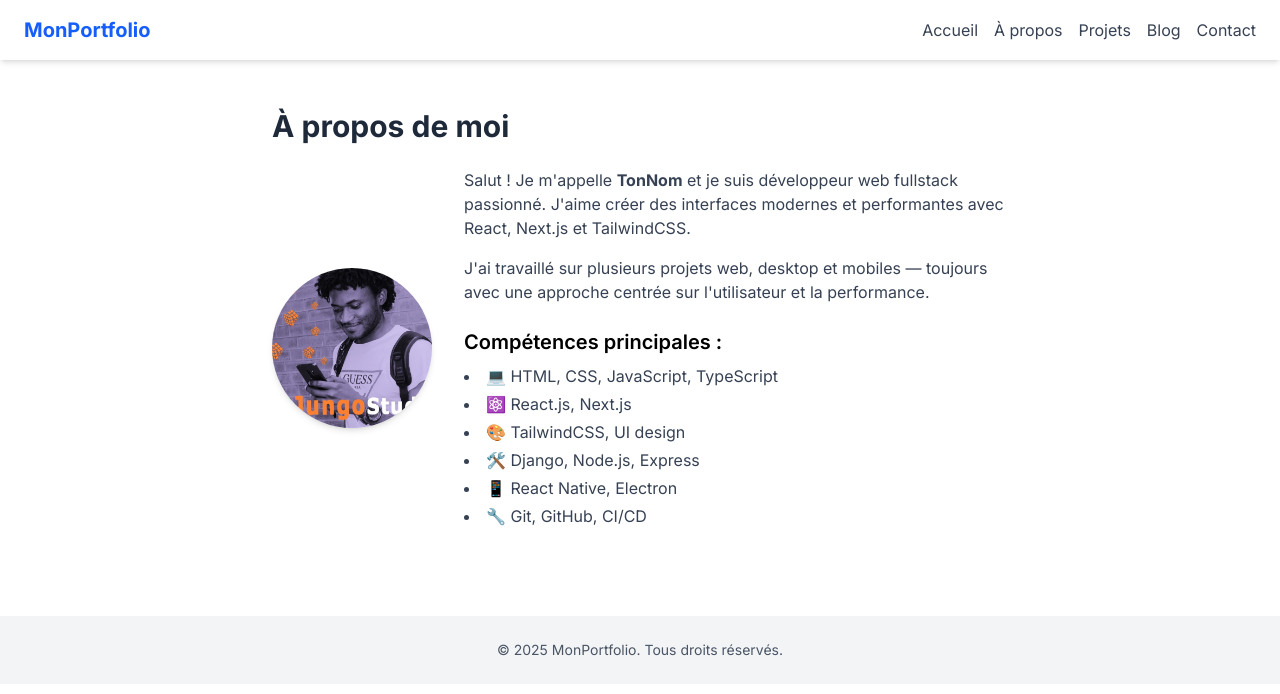
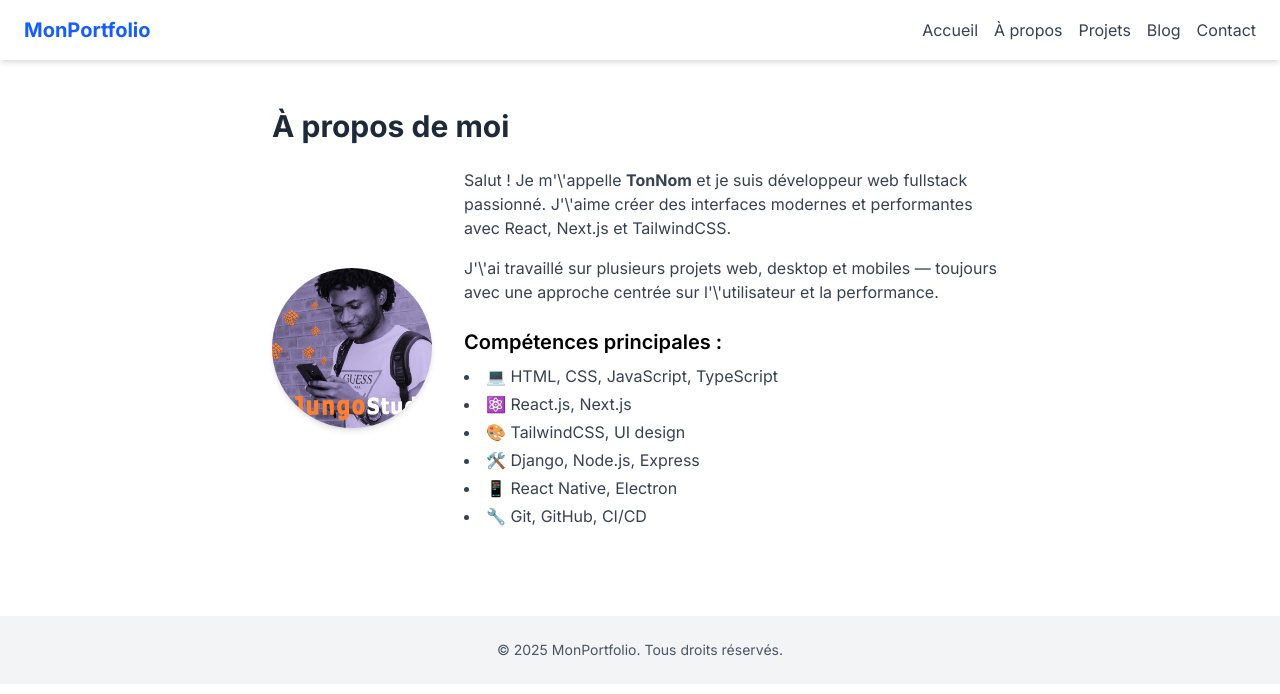
Before and after one commit to Guellord26/portfolio, a Next.js app: page /about in a window 1280 px wide. Shown: the top 694 px of the page. Built offline with nearby package versions, Linux system fonts and the light colour scheme.

Commit message:
Update about.js

```diff
--- a/pages/about.js
+++ b/pages/about.js
@@ -15,14 +15,14 @@ export default function About() {
       />
         <div>
           <p className="text-gray-700 mb-4">
-            Salut ! Je m'appelle <strong>TonNom</strong> et je suis développeur
-            web fullstack passionné. J'aime créer des interfaces modernes et
+            Salut ! Je m'\'appelle <strong>TonNom</strong> et je suis développeur
+            web fullstack passionné. J'\'aime créer des interfaces modernes et
             performantes avec React, Next.js et TailwindCSS.
           </p>
 
           <p className="text-gray-700 mb-4">
-            J'ai travaillé sur plusieurs projets web, desktop et mobiles —
-            toujours avec une approche centrée sur l'utilisateur et la
+            J'\'ai travaillé sur plusieurs projets web, desktop et mobiles —
+            toujours avec une approche centrée sur l'\'utilisateur et la
             performance.
           </p>
 
```
